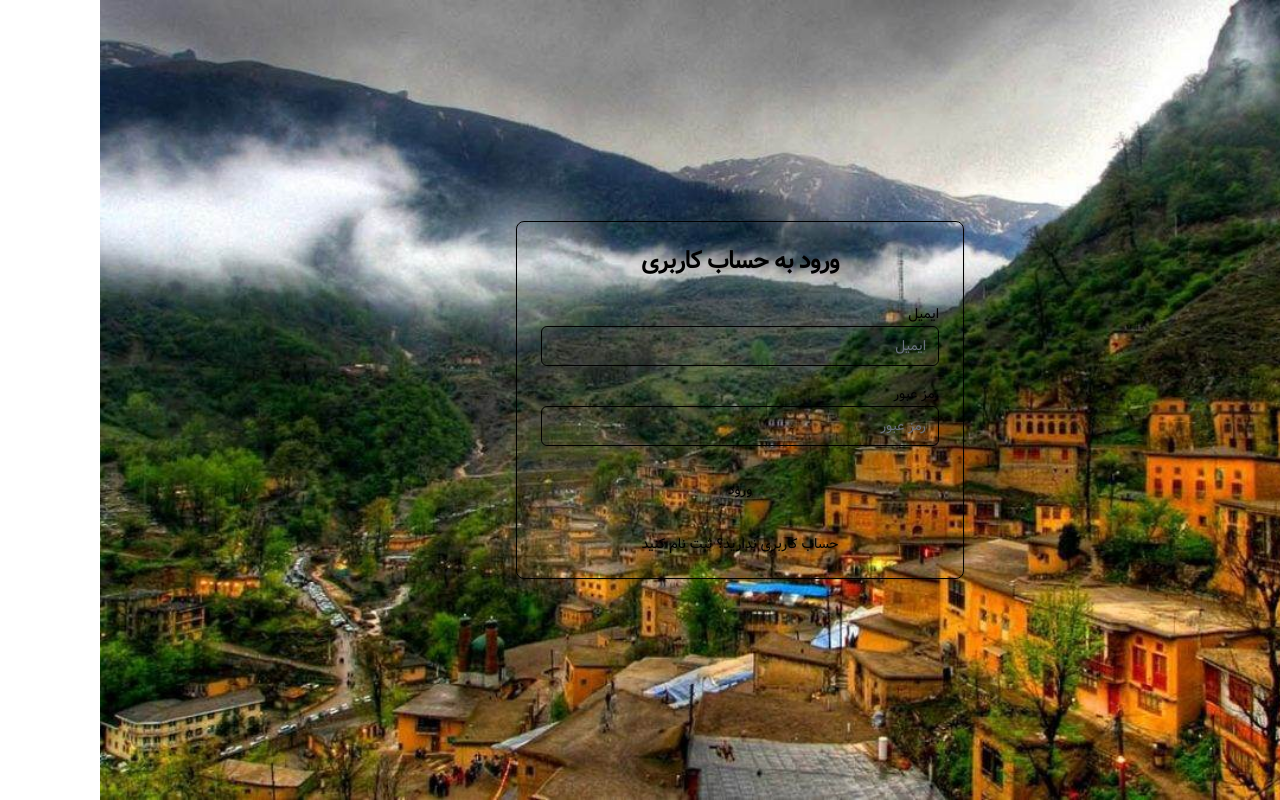
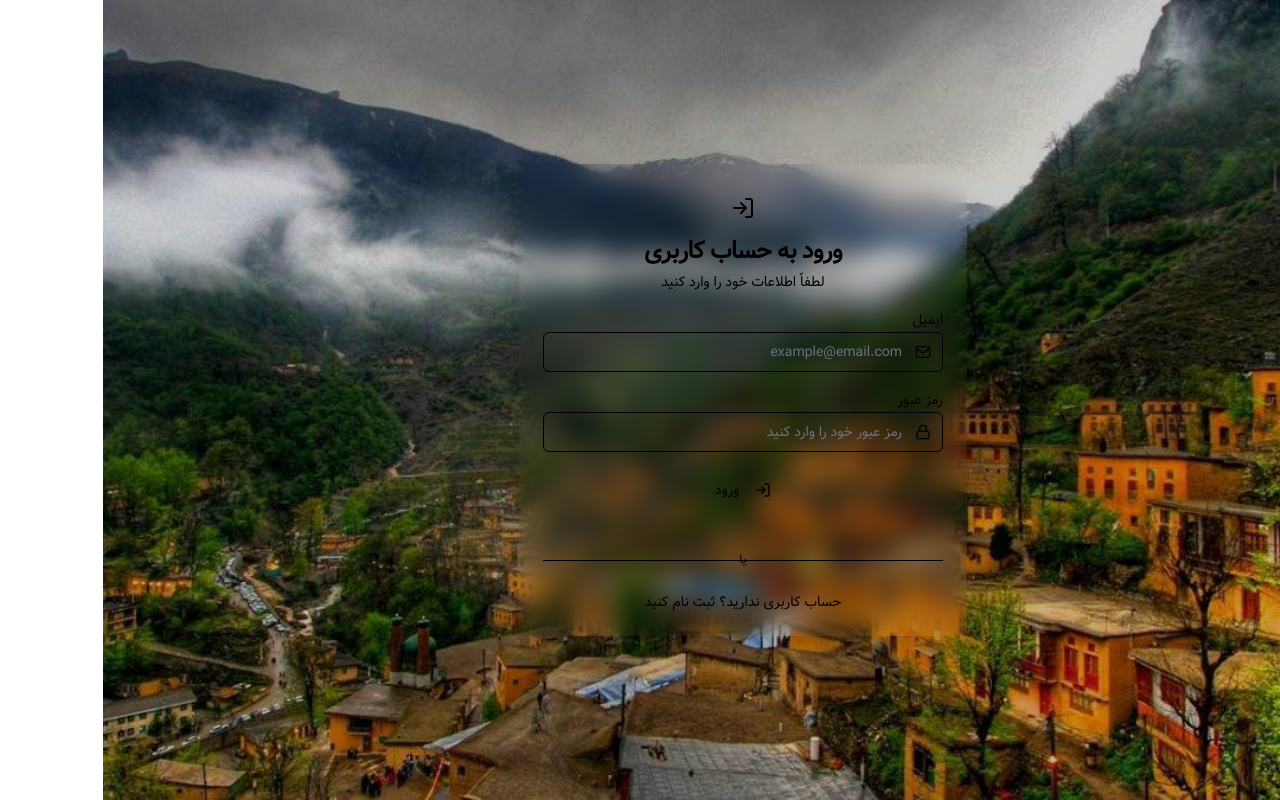
Before and after one commit to haniehhr1999/shiva-app, a Next.js app: page /login in a window 1280 px wide. Built offline with nearby package versions, Linux system fonts and the light colour scheme.

Commit message:
login page

```diff
--- a/package.json
+++ b/package.json
@@ -12,6 +12,7 @@
   "dependencies": {
     "@ckeditor/ckeditor5-build-classic": "^41.4.2",
     "@ckeditor/ckeditor5-react": "^9.5.0",
+    "@hookform/resolvers": "^5.2.2",
     "@radix-ui/react-accordion": "^1.2.12",
     "@radix-ui/react-avatar": "^1.1.11",
     "@radix-ui/react-dialog": "^1.1.15",
@@ -35,10 +36,12 @@
     "react": "^19.0.0",
     "react-chartjs-2": "^5.3.0",
     "react-dom": "^19.0.0",
+    "react-hook-form": "^7.70.0",
     "react-icons": "^5.5.0",
     "recharts": "^2.15.3",
     "swiper": "^11.2.8",
-    "tailwind-merge": "^3.4.0"
+    "tailwind-merge": "^3.4.0",
+    "zod": "^4.3.5"
   },
   "devDependencies": {
     "@tailwindcss/postcss": "^4",
--- a/src/app/login/page.jsx
+++ b/src/app/login/page.jsx
@@ -6,7 +6,15 @@ import Link from "next/link";
 import { Button } from "@/components/ui/button";
 import { Input } from "@/components/ui/input";
 import { Label } from "@/components/ui/label";
-import { Card, CardContent, CardDescription, CardHeader, CardTitle } from "@/components/ui/card";
+import {
+  Card,
+  CardContent,
+  CardDescription,
+  CardHeader,
+  CardTitle
+} from "@/components/ui/card";
+import { Alert, AlertDescription, AlertTitle } from "@/components/ui/alert";
+import { Loader2, Mail, Lock, LogIn } from "lucide-react";
 
 export default function LoginPage() {
   const [email, setEmail] = useState("");
@@ -36,8 +44,8 @@ export default function LoginPage() {
       }
 
       // Successful login
-      router.push("/"); // Redirect to home page
-      router.refresh(); // Refresh the page to update the navbar
+      router.push("/");
+      router.refresh();
     } catch (error) {
       setError(error.message);
     } finally {
@@ -46,58 +54,122 @@ export default function LoginPage() {
   };
 
   return (
-    <div className="min-h-screen bg-log flex items-center justify-center bg-gray-50 py-12 px-4 sm:px-6 lg:px-8">
-      <Card className="max-w-md w-full">
-        <CardHeader>
-          <CardTitle className="text-center text-2xl">ورود به حساب کاربری</CardTitle>
+    <div
+      className="min-h-screen flex items-center justify-center py-12 px-4 sm:px-6 lg:px-8 relative"
+      style={{
+        backgroundImage: 'url(/images/bg-login.jpg)',
+        backgroundSize: 'cover',
+        backgroundPosition: 'center',
+        backgroundRepeat: 'no-repeat',
+      }}
+    >
+      {/* Overlay روشن‌تر برای نمایش بهتر عکس */}
+      <div className="absolute inset-0 bg-black/20 dark:bg-black/30"></div>
+
+      <Card className="w-full max-w-md border-0 shadow-2xl relative z-10 bg-background/90 backdrop-blur-md">
+        <CardHeader className="space-y-1 pb-4">
+          <div className="flex items-center justify-center mb-2">
+            <div className="p-2 bg-primary/10 rounded-lg">
+              <LogIn className="w-6 h-6 text-primary" />
+            </div>
+          </div>
+          <CardTitle className="text-2xl font-bold text-center">
+            ورود به حساب کاربری
+          </CardTitle>
+          <CardDescription className="text-center">
+            لطفاً اطلاعات خود را وارد کنید
+          </CardDescription>
         </CardHeader>
         <CardContent>
-          <form className="space-y-6" onSubmit={handleSubmit}>
+          <form className="space-y-4" onSubmit={handleSubmit}>
             <div className="space-y-4">
-              <div>
-                <Label htmlFor="email">ایمیل</Label>
+              <div className="space-y-2">
+                <Label htmlFor="email" className="text-sm font-medium">
+                  ایمیل
+                </Label>
+                <div className="relative">
+                  <Mail className="absolute right-3 top-1/2 -translate-y-1/2 w-4 h-4 text-muted-foreground" />
                   <Input
                     id="email"
                     name="email"
                     type="email"
                     required
-                  placeholder="ایمیل"
+                    placeholder="example@email.com"
                     value={email}
                     onChange={(e) => setEmail(e.target.value)}
+                    className="pr-10"
+                    disabled={loading}
                   />
                 </div>
-              <div>
-                <Label htmlFor="password">رمز عبور</Label>
+              </div>
+              <div className="space-y-2">
+                <Label htmlFor="password" className="text-sm font-medium">
+                  رمز عبور
+                </Label>
+                <div className="relative">
+                  <Lock className="absolute right-3 top-1/2 -translate-y-1/2 w-4 h-4 text-muted-foreground" />
                   <Input
                     id="password"
                     name="password"
                     type="password"
                     required
-                  placeholder="رمز عبور"
+                    placeholder="رمز عبور خود را وارد کنید"
                     value={password}
                     onChange={(e) => setPassword(e.target.value)}
+                    className="pr-10"
+                    disabled={loading}
                   />
+                </div>
               </div>
             </div>
 
             {error && (
-              <div className="text-destructive text-sm text-center">{error}</div>
+              <Alert variant="destructive" className="mt-4">
+                <AlertDescription className="text-sm">
+                  {error}
+                </AlertDescription>
+              </Alert>
             )}
 
             <Button
               type="submit"
               disabled={loading}
               className="w-full"
+              size="lg"
             >
-              {loading ? "در حال ورود..." : "ورود"}
+              {loading ? (
+                <>
+                  <Loader2 className="ml-2 w-4 h-4 animate-spin" />
+                  در حال ورود...
+                </>
+              ) : (
+                <>
+                  <LogIn className="ml-2 w-4 h-4" />
+                  ورود
+                </>
+              )}
             </Button>
 
-            <div className="text-sm text-center">
+            <div className="relative my-6">
+              <div className="absolute inset-0 flex items-center">
+                <span className="w-full border-t" />
+              </div>
+              <div className="relative flex justify-center text-xs uppercase">
+                <span className="bg-card px-2 text-muted-foreground">
+                  یا
+                </span>
+              </div>
+            </div>
+
+            <div className="text-center text-sm">
+              <span className="text-muted-foreground">
+                حساب کاربری ندارید؟{" "}
+              </span>
               <Link
                 href="/register"
                 className="font-medium text-primary hover:underline"
               >
-                حساب کاربری ندارید؟ ثبت نام کنید
+                ثبت نام کنید
               </Link>
             </div>
           </form>
--- /dev/null
+++ b/src/components/ui/alert.tsx
@@ -0,0 +1,59 @@
+import * as React from "react"
+import { cva, type VariantProps } from "class-variance-authority"
+
+import { cn } from "@/lib/utils"
+
+const alertVariants = cva(
+  "relative w-full rounded-lg border p-4 [&>svg~*]:pl-7 [&>svg+div]:translate-y-[-3px] [&>svg]:absolute [&>svg]:left-4 [&>svg]:top-4 [&>svg]:text-foreground",
+  {
+    variants: {
+      variant: {
+        default: "bg-background text-foreground",
+        destructive:
+          "border-destructive/50 text-destructive dark:border-destructive [&>svg]:text-destructive",
+      },
+    },
+    defaultVariants: {
+      variant: "default",
+    },
+  }
+)
+
+const Alert = React.forwardRef<
+  HTMLDivElement,
+  React.HTMLAttributes<HTMLDivElement> & VariantProps<typeof alertVariants>
+>(({ className, variant, ...props }, ref) => (
+  <div
+    ref={ref}
+    role="alert"
+    className={cn(alertVariants({ variant }), className)}
+    {...props}
+  />
+))
+Alert.displayName = "Alert"
+
+const AlertTitle = React.forwardRef<
+  HTMLParagraphElement,
+  React.HTMLAttributes<HTMLHeadingElement>
+>(({ className, ...props }, ref) => (
+  <h5
+    ref={ref}
+    className={cn("mb-1 font-medium leading-none tracking-tight", className)}
+    {...props}
+  />
+))
+AlertTitle.displayName = "AlertTitle"
+
+const AlertDescription = React.forwardRef<
+  HTMLParagraphElement,
+  React.HTMLAttributes<HTMLParagraphElement>
+>(({ className, ...props }, ref) => (
+  <div
+    ref={ref}
+    className={cn("text-sm [&_p]:leading-relaxed", className)}
+    {...props}
+  />
+))
+AlertDescription.displayName = "AlertDescription"
+
+export { Alert, AlertTitle, AlertDescription }
```
Also changed, not shown: src/components/ui/form.tsx (added, +178 -0 lines), 1 other file (tests, documents, lock files or other folders). Lines whose indentation alone changed are shown as unchanged.
